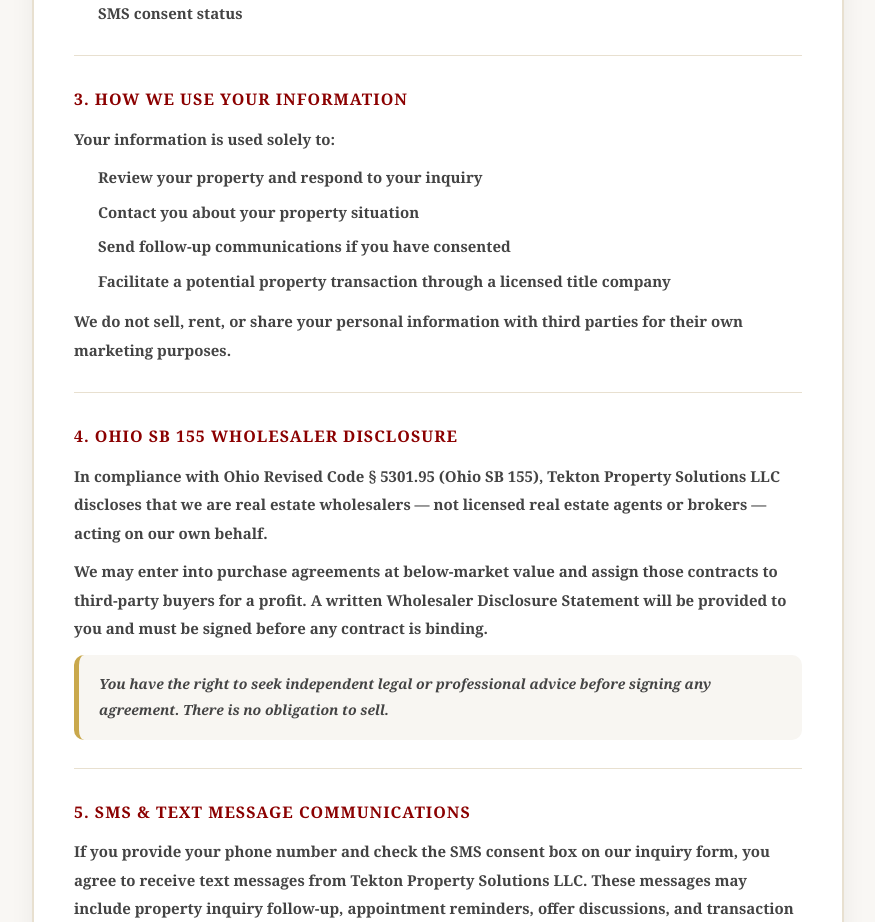
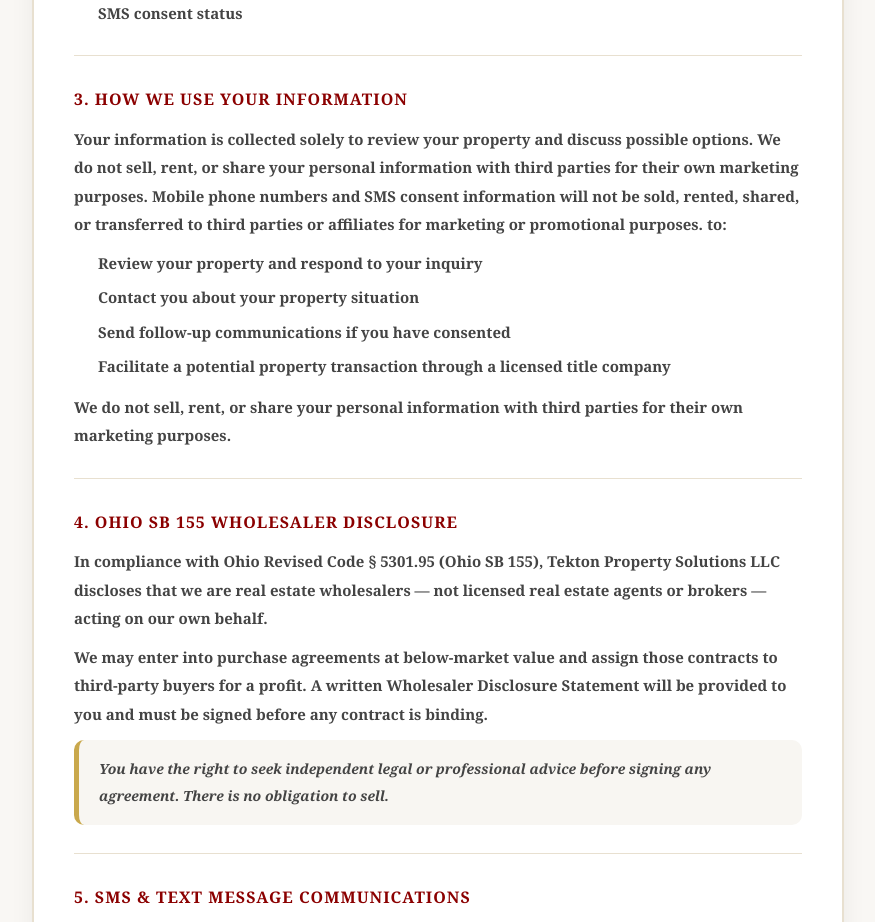
Before and after one commit to nijackacquisitions56/nijack-property-solutions, a React (Vite) app: page /privacy-policy in a window 1280 px wide. Shown: the part 880-1802 px from the top of the page, without its empty margins (202-1077 px from the left). Built offline with nearby package versions, Linux system fonts and the light colour scheme.

Commit message:
Update PrivacyPolicy.jsx

```diff
--- a/src/PrivacyPolicy.jsx
+++ b/src/PrivacyPolicy.jsx
@@ -55,7 +55,7 @@ const PrivacyPolicy = () => {
 
             <section>
               <h2 style={{ color: '#8B0000', fontWeight: 900, textTransform: 'uppercase', fontSize: 16, letterSpacing: 1, marginBottom: 10 }}>3. How We Use Your Information</h2>
-              <p style={{ margin: 0 }}>Your information is used solely to:</p>
+              <p style={{ margin: 0 }}>Your information is collected solely to review your property and discuss possible options. We do not sell, rent, or share your personal information with third parties for their own marketing purposes. Mobile phone numbers and SMS consent information will not be sold, rented, shared, or transferred to third parties or affiliates for marketing or promotional purposes. to:</p>
               <ul style={{ margin: '10px 0 0', paddingLeft: 24, display: 'flex', flexDirection: 'column', gap: 6 }}>
                 <li>Review your property and respond to your inquiry</li>
                 <li>Contact you about your property situation</li>
```
